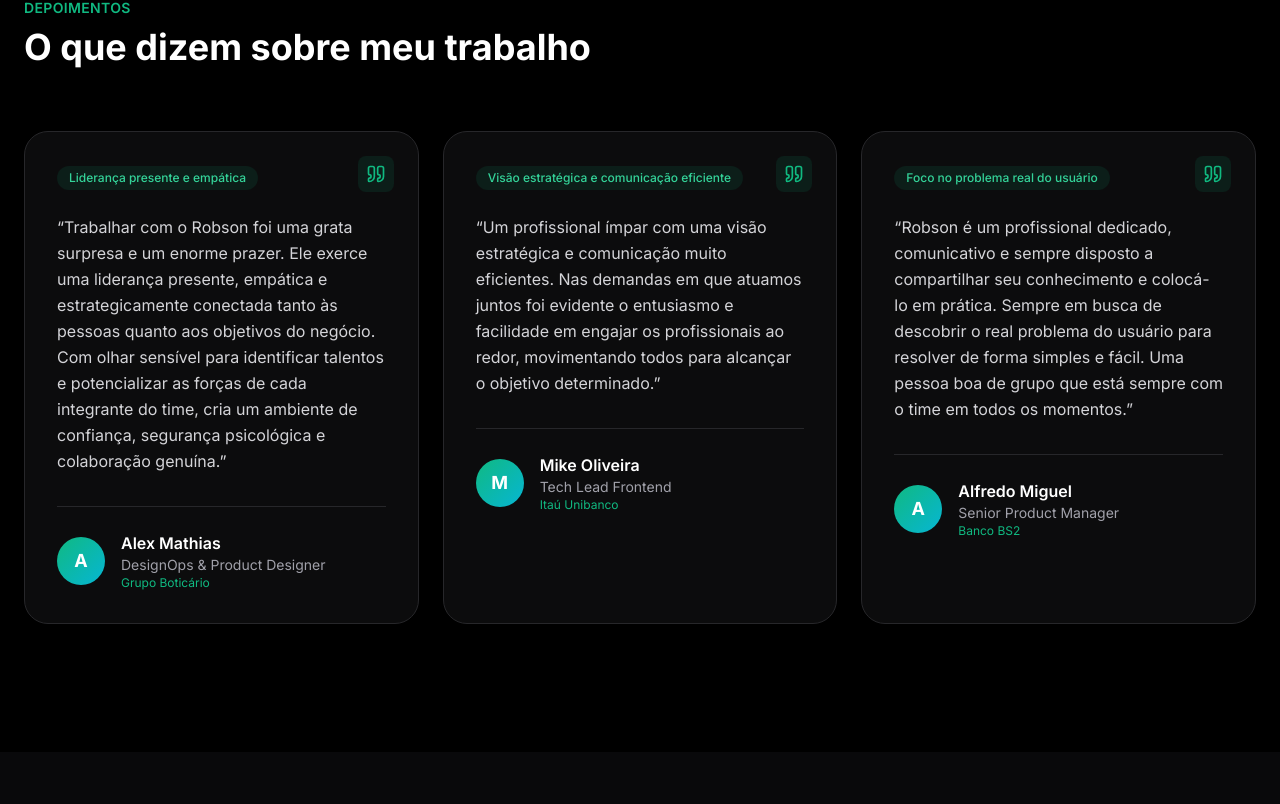
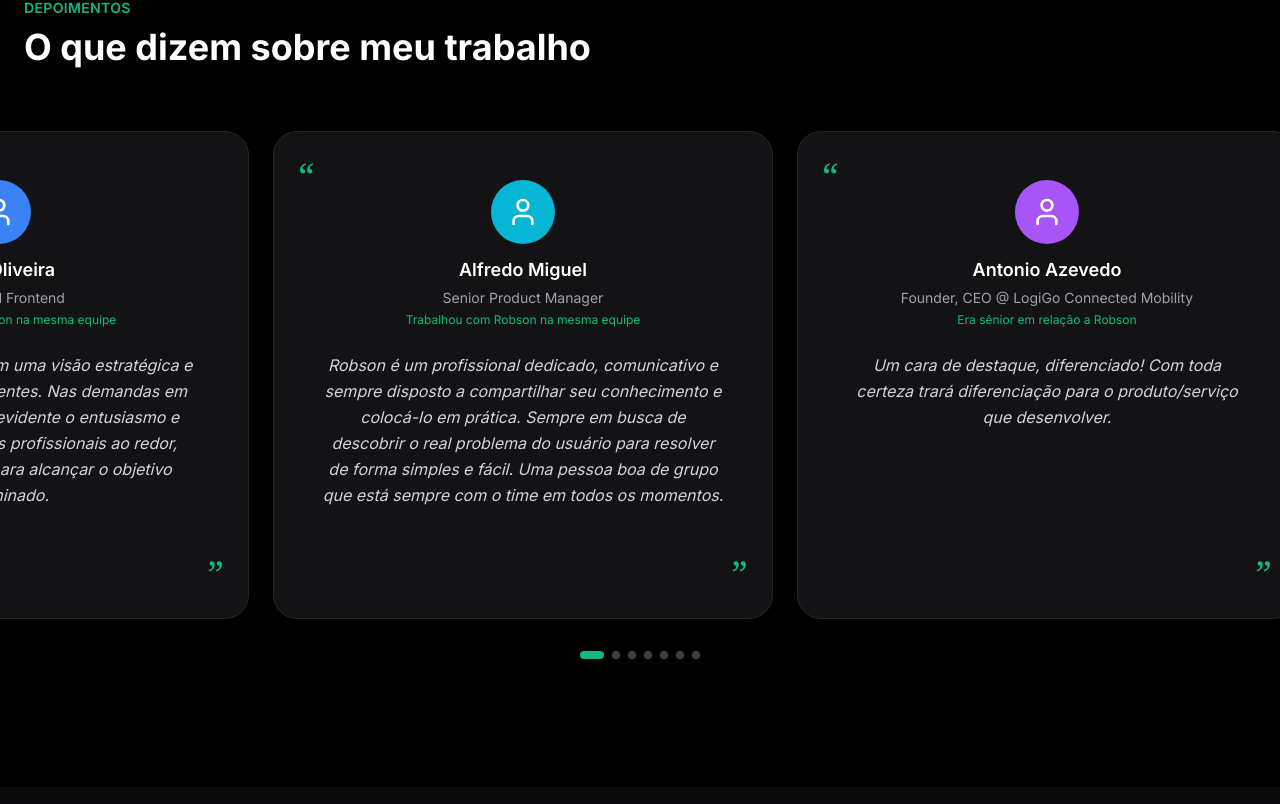
Before and after one commit to RobRamosUX/Port, a Next.js app: page / in a window 1280 px wide. Shown: the part 5996-6800 px from the top of the page. Built offline with nearby package versions, Linux system fonts and the light colour scheme.

Commit message:
feat: add testimonial section with infinite slider
Add 7 testimonials and implement smooth horizontal carousel animation.

Co-authored-by: null <196956468+RobRamosUX@users.noreply.github.com>

```diff
--- a/app/components/testimonials-new.tsx
+++ b/app/components/testimonials-new.tsx
@@ -1,15 +1,15 @@
 "use client"
 
 import { motion } from "framer-motion"
-import { Quote } from "lucide-react"
+import { Quote, User } from "lucide-react"
 
 interface Testimonial {
   id: number
   name: string
   role: string
-  company: string
+  relationship: string
   text: string
-  highlight: string
+  bgColor: string
 }
 
 const testimonials: Testimonial[] = [
@@ -17,31 +17,66 @@ const testimonials: Testimonial[] = [
     id: 1,
     name: "Alex Mathias",
     role: "DesignOps & Product Designer",
-    company: "Grupo Boticário",
+    relationship: "Trabalhou com Robson na mesma equipe",
     text: "Trabalhar com o Robson foi uma grata surpresa e um enorme prazer. Ele exerce uma liderança presente, empática e estrategicamente conectada tanto às pessoas quanto aos objetivos do negócio. Com olhar sensível para identificar talentos e potencializar as forças de cada integrante do time, cria um ambiente de confiança, segurança psicológica e colaboração genuína.",
-    highlight: "Liderança presente e empática",
+    bgColor: "bg-emerald-500",
   },
   {
     id: 2,
     name: "Mike Oliveira",
     role: "Tech Lead Frontend",
-    company: "Itaú Unibanco",
+    relationship: "Trabalhou com Robson na mesma equipe",
     text: "Um profissional ímpar com uma visão estratégica e comunicação muito eficientes. Nas demandas em que atuamos juntos foi evidente o entusiasmo e facilidade em engajar os profissionais ao redor, movimentando todos para alcançar o objetivo determinado.",
-    highlight: "Visão estratégica e comunicação eficiente",
+    bgColor: "bg-blue-500",
   },
   {
     id: 3,
     name: "Alfredo Miguel",
     role: "Senior Product Manager",
-    company: "Banco BS2",
+    relationship: "Trabalhou com Robson na mesma equipe",
     text: "Robson é um profissional dedicado, comunicativo e sempre disposto a compartilhar seu conhecimento e colocá-lo em prática. Sempre em busca de descobrir o real problema do usuário para resolver de forma simples e fácil. Uma pessoa boa de grupo que está sempre com o time em todos os momentos.",
-    highlight: "Foco no problema real do usuário",
+    bgColor: "bg-cyan-500",
+  },
+  {
+    id: 4,
+    name: "Antonio Azevedo",
+    role: "Founder, CEO @ LogiGo Connected Mobility",
+    relationship: "Era sênior em relação a Robson",
+    text: "Um cara de destaque, diferenciado! Com toda certeza trará diferenciação para o produto/serviço que desenvolver.",
+    bgColor: "bg-purple-500",
+  },
+  {
+    id: 5,
+    name: "Altair Pereira Santos",
+    role: "UX/UI Designer | Design System | Figma | Adobe Creative Suite",
+    relationship: "Trabalhou com Robson na mesma equipe",
+    text: "Trabalhamos juntos na produtora New Content (hoje Accenture) e posso dizer que Robson é um designer excepcional. Pontual, espírito de equipe e além da vontade de sempre querer aprender mais, Robson também gosta de compartilhar conhecimento.",
+    bgColor: "bg-emerald-500",
+  },
+  {
+    id: 6,
+    name: "Tiago Miranda",
+    role: "UX Designer | Design System Specialist | Product Designer",
+    relationship: "Supervisionava Robson diretamente",
+    text: "Robinho certamente é um amigo que a vida de designer me deu. Tive a oportunidade de conhecer e contratar ele na Agência iSee. Ele sempre se reinventava com muita criatividade nos projetos em que atuava, com um humor que contagiava a todos da equipe, fazia um dia tenso ficar leve e divertido. Hoje em dia ele se tornou um grande UXer e está melhorando a vida de muitas pessoas. Sucesso na vida irmão!",
+    bgColor: "bg-indigo-500",
+  },
+  {
+    id: 7,
+    name: "José Carlos dos Santos (Zeca)",
+    role: "Gerente de Projetos - Delivery Manager - Canais - SCRUM - AGIL",
+    relationship: "Supervisionava Robson diretamente",
+    text: "O Robson é um entusiasta da perfeição em seus projetos de Design, sempre contribuindo com sugestões inovadoras e preocupado com os impactos que suas criações poderão causar no sentido de facilitar a experiência do usuário final.",
+    bgColor: "bg-teal-500",
   },
 ]
 
+// Duplicate for infinite scroll effect
+const duplicatedTestimonials = [...testimonials, ...testimonials]
+
 export default function TestimonialsNew() {
   return (
-    <section className="bg-black py-24 sm:py-32">
+    <section className="bg-black py-24 sm:py-32 overflow-hidden">
       <div className="container mx-auto px-6">
         <motion.div
           initial={{ opacity: 0, y: 20 }}
@@ -57,51 +92,61 @@ export default function TestimonialsNew() {
             O que dizem sobre meu trabalho
           </h2>
         </motion.div>
+      </div>
 
-        {/* Testimonials Grid */}
-        <div className="grid md:grid-cols-3 gap-6">
-          {testimonials.map((testimonial, index) => (
-            <motion.div
-              key={testimonial.id}
-              initial={{ opacity: 0, y: 20 }}
-              whileInView={{ opacity: 1, y: 0 }}
-              viewport={{ once: true }}
-              transition={{ duration: 0.5, delay: index * 0.1 }}
-              className="relative p-8 bg-zinc-900/50 rounded-3xl border border-zinc-800 hover:border-zinc-700 transition-all duration-300"
+      {/* Horizontal Carousel */}
+      <div className="relative">
+        <motion.div
+          className="flex gap-6"
+          animate={{
+            x: [0, -50 * testimonials.length + "%"],
+          }}
+          transition={{
+            x: {
+              duration: 40,
+              repeat: Infinity,
+              ease: "linear",
+            },
+          }}
+        >
+          {duplicatedTestimonials.map((testimonial, index) => (
+            <div
+              key={`${testimonial.id}-${index}`}
+              className="flex-shrink-0 w-[400px] sm:w-[500px] relative p-8 bg-zinc-900/80 rounded-3xl border border-zinc-800"
             >
-              {/* Quote Icon */}
-              <div className="absolute top-6 right-6 p-2 bg-emerald-500/10 rounded-lg text-emerald-500">
-                <Quote className="h-5 w-5" />
-              </div>
+              {/* Quote marks */}
+              <span className="absolute top-6 left-6 text-emerald-500 text-4xl font-serif">&ldquo;</span>
+              <span className="absolute bottom-6 right-6 text-emerald-500 text-4xl font-serif">&rdquo;</span>
 
-              {/* Highlight Badge */}
-              <div className="mb-6">
-                <span className="inline-block px-3 py-1 bg-emerald-500/10 text-emerald-400 text-xs font-medium rounded-full">
-                  {testimonial.highlight}
-                </span>
+              {/* Author - Top */}
+              <div className="flex flex-col items-center mb-6 pt-4">
+                <div className={`w-16 h-16 rounded-full ${testimonial.bgColor} flex items-center justify-center mb-3`}>
+                  <User className="h-8 w-8 text-white" />
+                </div>
+                <div className="text-center">
+                  <p className="font-semibold text-white text-lg">{testimonial.name}</p>
+                  <p className="text-sm text-zinc-400 mt-1">{testimonial.role}</p>
+                  <p className="text-xs text-emerald-500 mt-1">{testimonial.relationship}</p>
+                </div>
               </div>
 
               {/* Text */}
-              <p className="text-zinc-300 leading-relaxed mb-8">
-                &ldquo;{testimonial.text}&rdquo;
+              <p className="text-zinc-300 leading-relaxed text-center italic px-4">
+                {testimonial.text}
               </p>
+            </div>
+          ))}
+        </motion.div>
+      </div>
 
-              {/* Author */}
-              <div className="pt-6 border-t border-zinc-800">
-                <div className="flex items-center gap-4">
-                  <div className="w-12 h-12 rounded-full bg-gradient-to-br from-emerald-500 to-cyan-500 flex items-center justify-center text-white font-bold text-lg">
-                    {testimonial.name.charAt(0)}
-                  </div>
-                  <div>
-                    <p className="font-semibold text-white">{testimonial.name}</p>
-                    <p className="text-sm text-zinc-400">{testimonial.role}</p>
-                    <p className="text-xs text-emerald-500">{testimonial.company}</p>
-                  </div>
-                </div>
-              </div>
-            </motion.div>
-          ))}
-        </div>
+      {/* Navigation dots */}
+      <div className="flex justify-center gap-2 mt-8">
+        {testimonials.map((_, index) => (
+          <div
+            key={index}
+            className={`w-2 h-2 rounded-full ${index === 0 ? 'bg-emerald-500 w-6' : 'bg-zinc-700'} transition-all duration-300`}
+          />
+        ))}
       </div>
     </section>
   )
```
